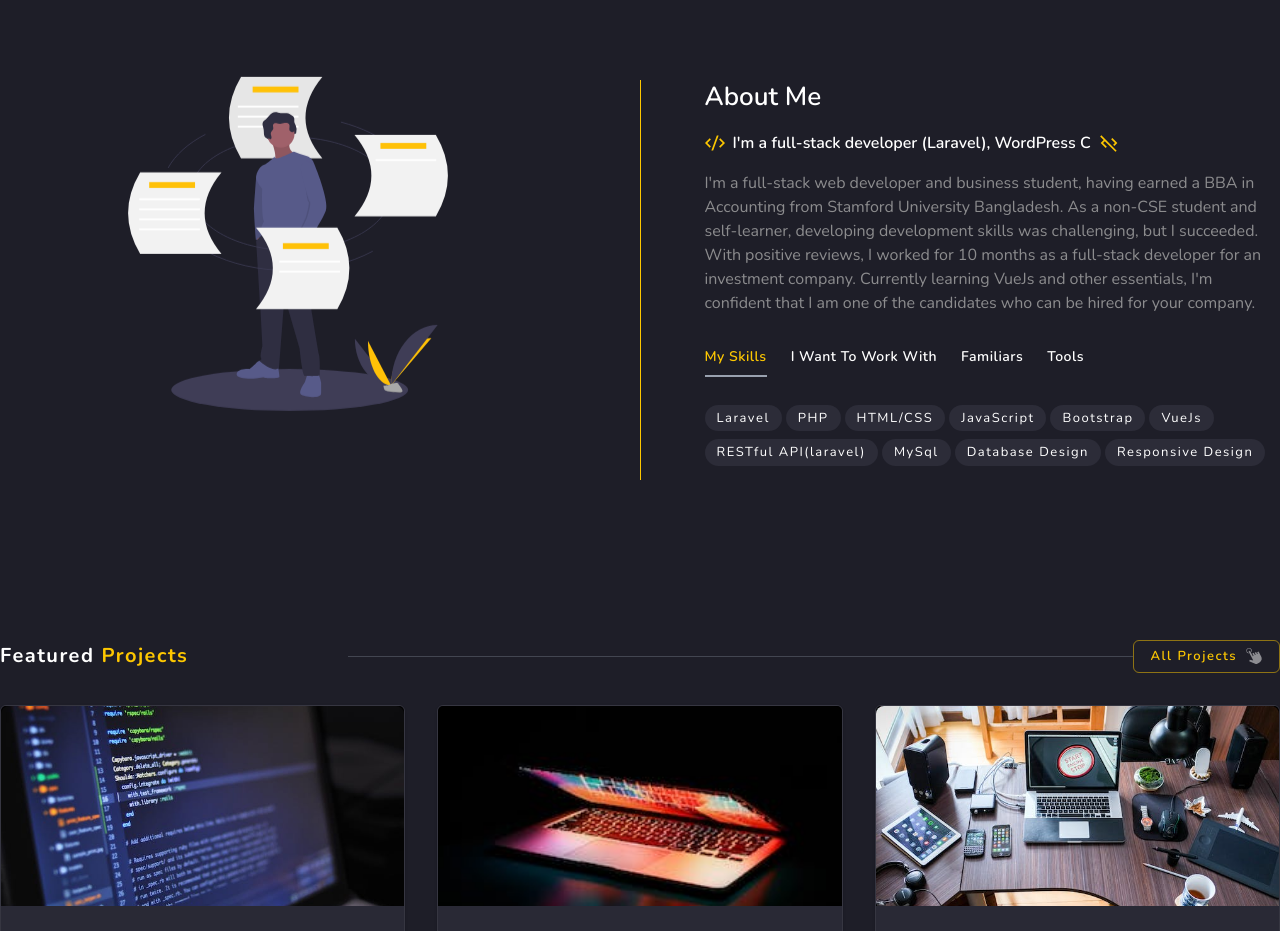
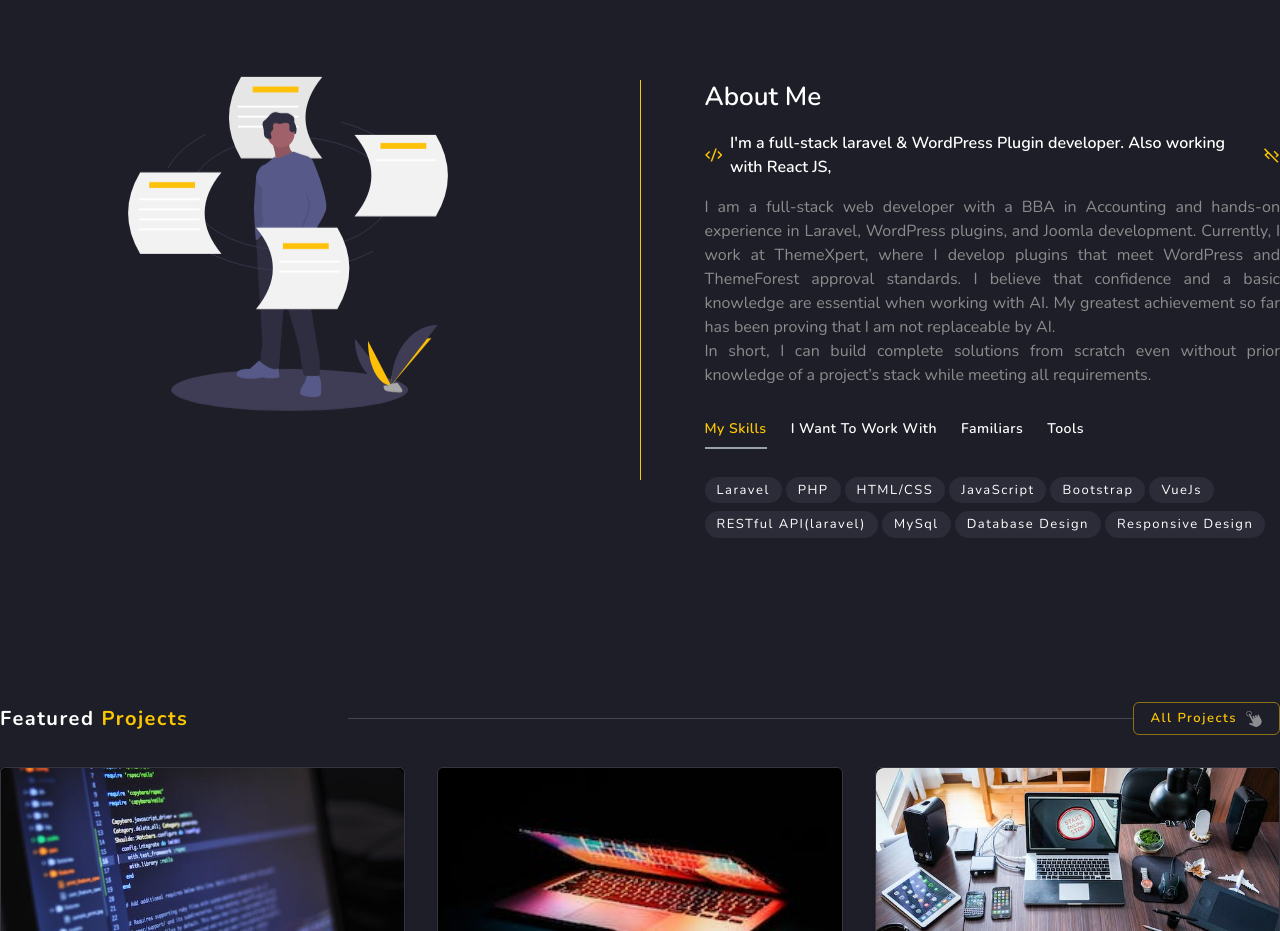
Before and after one commit to SagorIslamOfficial/personal, a React (Vite) app: page / in a window 1280 px wide. Shown: the part 800-1731 px from the top of the page. Built offline with nearby package versions, Linux system fonts and the light colour scheme.

Commit message:
feat: update section content and improve text formatting

```diff
--- a/src/components/sections/AboutSection.tsx
+++ b/src/components/sections/AboutSection.tsx
@@ -79,15 +79,22 @@ const AboutSection = () => {
                         <div className="flex items-center gap-2 my-4">
                             <RiCodeSSlashLine className="text-yellow-400 text-xl" />
                             <Typewriter
-                                text="I'm a full-stack developer (Laravel), WordPress Customizer,"
+                                text="I'm a full-stack laravel & WordPress Plugin developer. Also working with React JS, mySQL, and more."
                                 delay={80}
                             />
                             <MdCodeOff className="text-yellow-400 text-xl" />
                         </div>
 
                         {/* Description */}
-                        <p className="text-[#8c8c8e] text-base mb-8">
-                            {aboutContent.description}
+                        <p className="text-[#8c8c8e] text-base mb-8 text-justify">
+                            {aboutContent.description
+                                .split("\n")
+                                .map((line, idx) => (
+                                    <span key={idx}>
+                                        {line.trim()}
+                                        <br />
+                                    </span>
+                                ))}
                         </p>
 
                         {/* Skills Tabs */}
--- a/src/data/about.ts
+++ b/src/data/about.ts
@@ -1,74 +1,13 @@
 // About section data and configuration
-
-export interface AboutStats {
-    number: string;
-    label: string;
-    icon?: string;
+export interface AboutContent {
+    sectionLabel: string;
+    description: string;
 }
 
-export interface AboutContent {
-    sectionLabel: string;
-    title: string;
-    designation: {
-        icon: string;
-        text: string;
-    };
-    description: string;
-    stats: AboutStats[];
-    ctaButtons: {
-        primary: {
-            text: string;
-            href: string;
-        };
-        secondary: {
-            text: string;
-            href: string;
-        };
-    };
-}
-
-export const aboutStats: AboutStats[] = [
-    {
-        number: '10+',
-        label: 'Months Experience',
-        icon: 'fa-solid fa-briefcase',
-    },
-    {
-        number: '15+',
-        label: 'Projects Completed',
-        icon: 'fa-solid fa-project-diagram',
-    },
-    {
-        number: '5+',
-        label: 'Technologies',
-        icon: 'fa-solid fa-code',
-    },
-    {
-        number: '100%',
-        label: 'Client Satisfaction',
-        icon: 'fa-solid fa-heart',
-    },
-];
-
 export const aboutContent: AboutContent = {
-    sectionLabel: 'About Me',
-    title: 'Passionate Full Stack Developer',
-    designation: {
-        icon: 'fa-solid fa-code',
-        text: 'Full Stack Developer',
-    },
-    description: `I'm a full-stack web developer and business student, having earned a BBA in Accounting from Stamford University Bangladesh. As a non-CSE student and self-learner, developing development skills was challenging, but I succeeded. With positive reviews, I worked for 10 months as a full-stack developer for an investment company. Currently learning VueJs and other essentials, I'm confident that I am one of the candidates who can be hired for your company.`,
-    stats: aboutStats,
-    ctaButtons: {
-        primary: {
-            text: 'Download CV',
-            href: '#',
-        },
-        secondary: {
-            text: 'Contact Me',
-            href: '#getInTouch',
-        },
-    },
+    sectionLabel: "About Me",
+    description: `I am a full-stack web developer with a BBA in Accounting and hands-on experience in Laravel, WordPress plugins, and Joomla development. Currently, I work at ThemeXpert, where I develop plugins that meet WordPress and ThemeForest approval standards. I believe that confidence and a basic knowledge are essential when working with AI. My greatest achievement so far has been proving that I am not replaceable by AI.
+    In short, I can build complete solutions from scratch even without prior knowledge of a project’s stack while meeting all requirements.`,
 };
 
 export default aboutContent;
```
Lines whose indentation alone changed are shown as unchanged.
